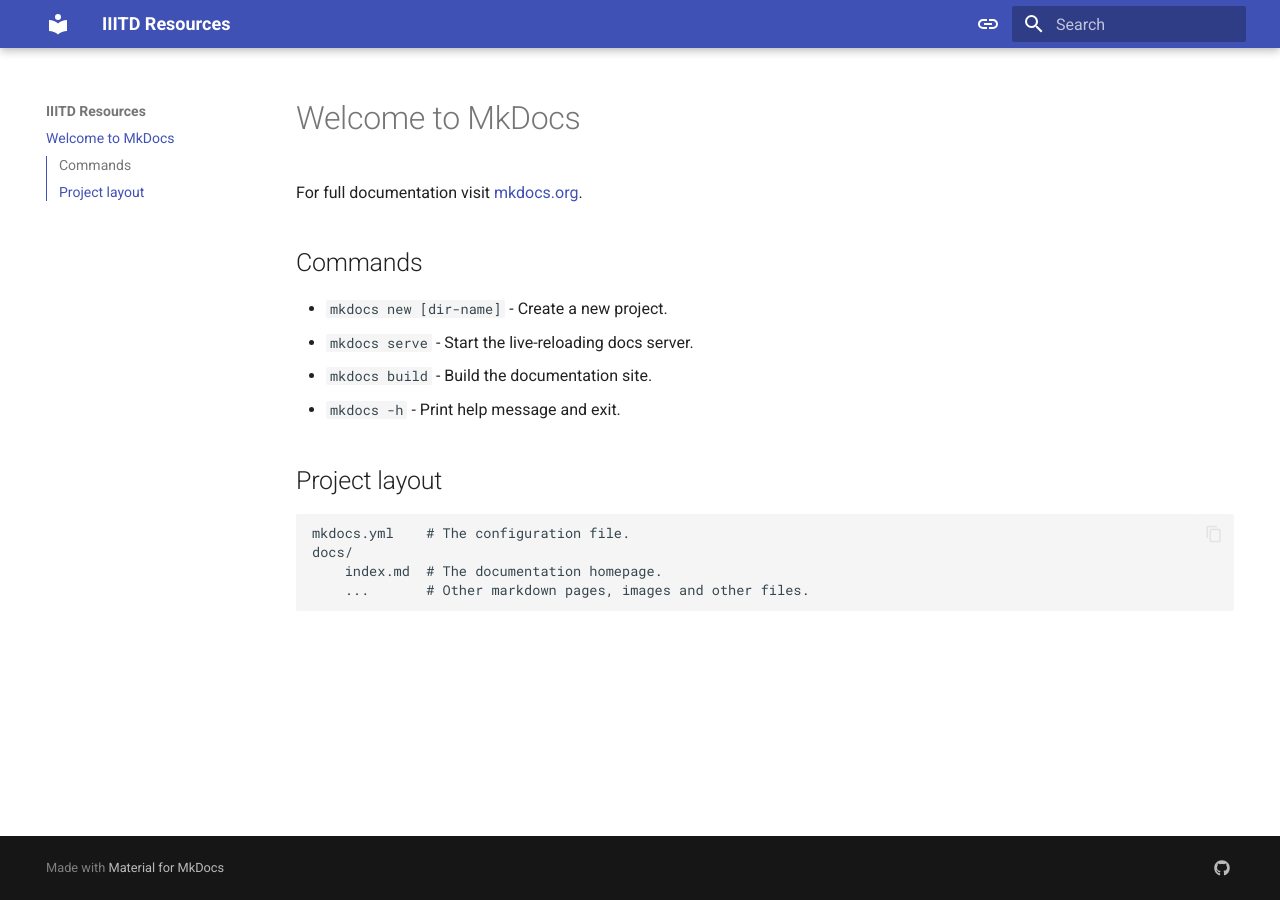
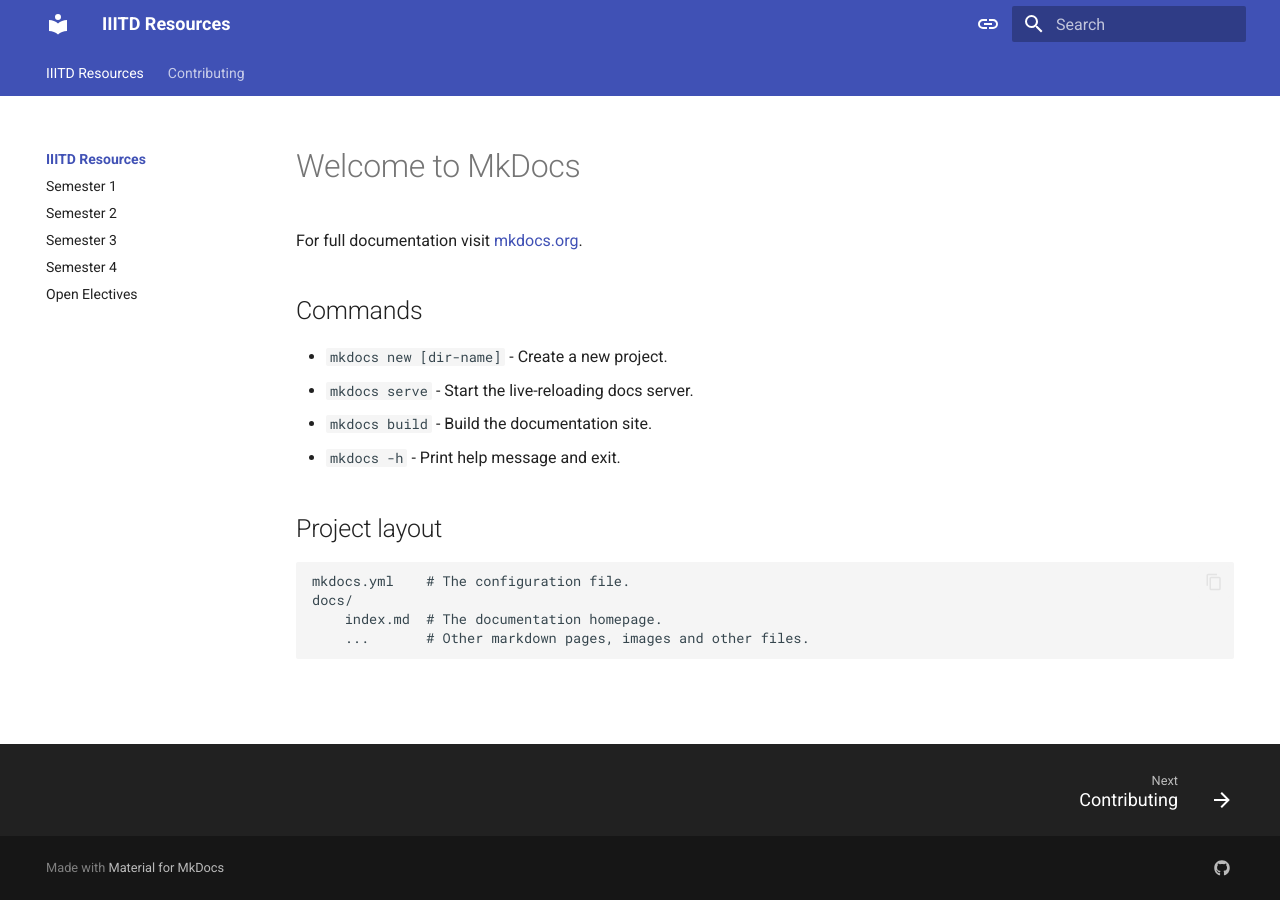
Before and after one commit to aflah02/SemWiseResourcesIIIT, an MkDocs documentation site: the page built from docs/index.md, in a window 1280 px wide. Built offline with MkDocs 1.6.1 and Material for MkDocs 9.7.7, drawn with Linux system fonts in a browser that asks for light colours.

Commit message:
created gitignore, improved config, moved CONTRIBUTING

```diff
--- a/mkdocs.yml
+++ b/mkdocs.yml
@@ -2,14 +2,25 @@
 theme:
   name: material
   features:
+    - announce.dismiss
+    - content.action.edit
+    - content.action.view
+    - content.code.annotate
+    - content.code.copy
+    - content.tooltips
+    - navigation.footer
+    - navigation.indexes
+    - navigation.instant
+    - navigation.instant.prefetch
     - navigation.sections
+    - navigation.tabs
+    - navigation.top
+    - navigation.tracking
+    - search.highlight
+    - search.share
+    - search.suggest
+    - toc.follow
     - toc.integrate
-    - navigation.top
-    - search.suggest
-    - search.highlight
-    - content.tabs.link
-    - content.code.annotation
-    - content.code.copy
   language: en
   palette:
     - media: "(prefers-color-scheme)"
@@ -43,3 +54,28 @@
   social:
     - icon: fontawesome/brands/github
       link: https://github.com/aflah02
+
+markdown_extensions:
+  - pymdownx.highlight:
+      anchor_linenums: true
+  - pymdownx.inlinehilite
+  - pymdownx.snippets
+  - admonition
+  - pymdownx.arithmatex:
+      generic: true
+  - footnotes
+  - pymdownx.details
+  - pymdownx.superfences
+  - pymdownx.mark
+  - attr_list
+
+
+nav:
+  - IIITD Resources:
+    - Welcome: index.md
+    - Semester 1: semester-1.md
+    - Semester 2: semester-2.md
+    - Semester 3: semester-3.md
+    - Semester 4: semester-4.md
+    - Open Electives: open-electives.md
+  - Contributing: CONTRIBUTING.md
```
Also changed, not shown: docs/CONTRIBUTING.md (renamed from CONTRIBUTING.md), 1 other file.
